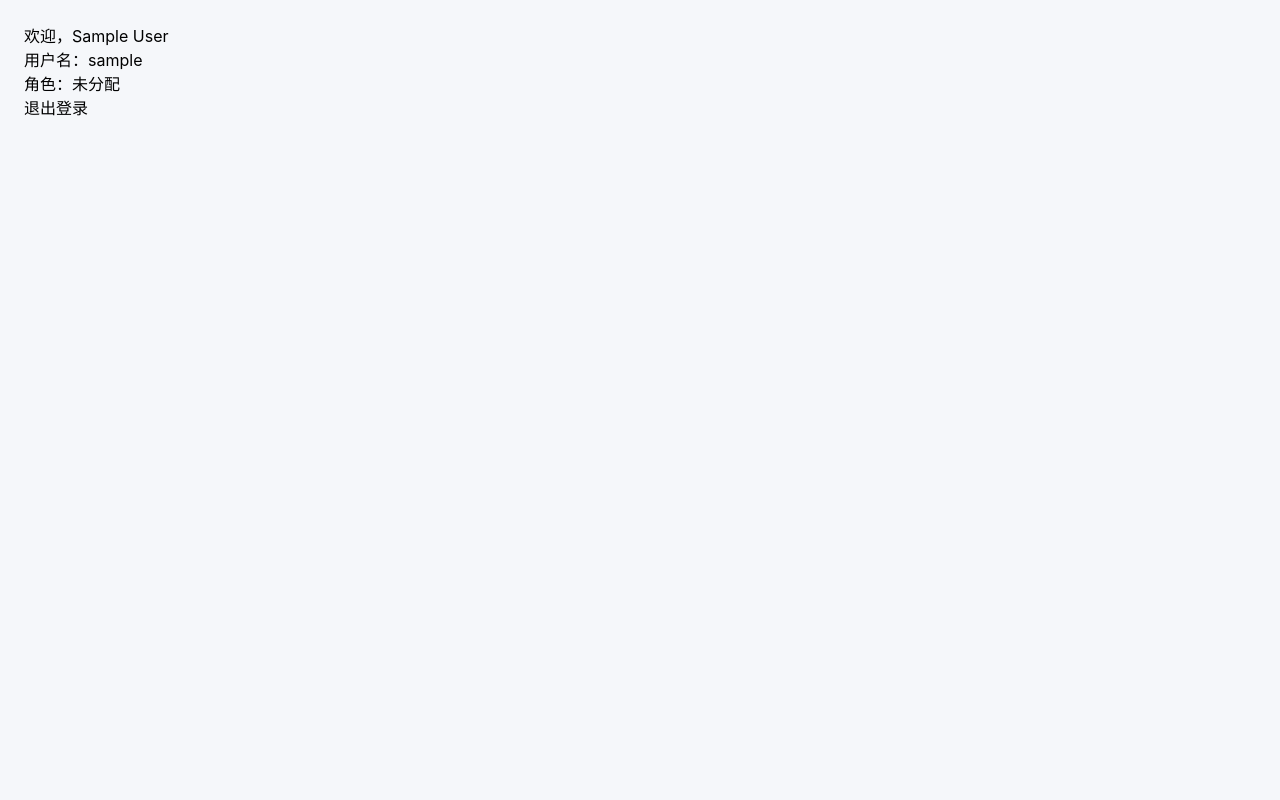
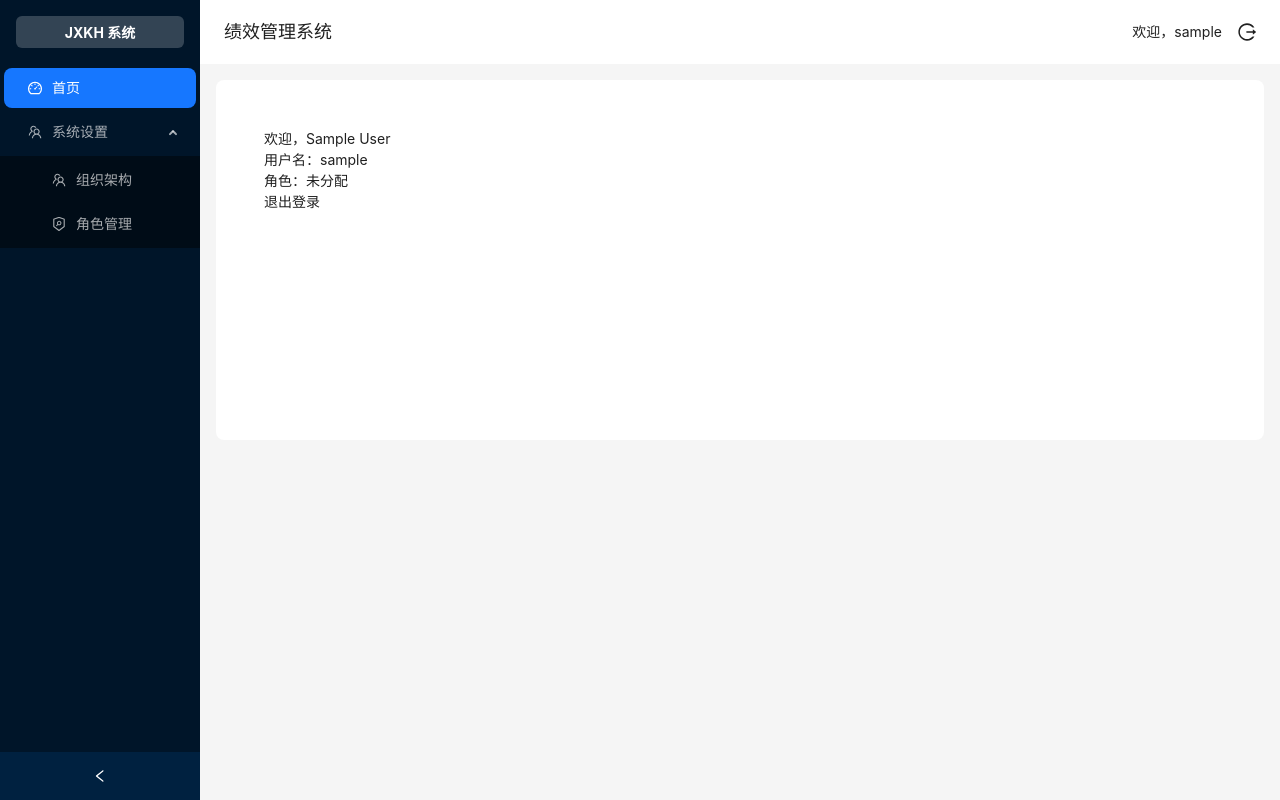
Before and after one commit to multifort/jxkh, a React (Vite) app in the folder frontend/: page / in a window 1280 px wide. Built offline with nearby package versions, Linux system fonts and the light colour scheme; no server answers; sample sign-in values are in the browser's storage.

Commit message:
feat: 添加主布局导航菜单，修复403问题
- 创建 MainLayout 组件，包含侧边栏导航和顶部栏
- 更新路由使用嵌套路由结构
- 添加组织架构和角色管理菜单项
- 前端编译通过

```diff
--- a/frontend/src/App.tsx
+++ b/frontend/src/App.tsx
@@ -1,5 +1,6 @@
 import { BrowserRouter, Routes, Route, Navigate } from 'react-router-dom';
 import LoginPage from './pages/auth/LoginPage';
+import MainLayout from './components/layout/MainLayout';
 import OrgTreePage from './pages/settings/OrgTreePage';
 import RoleManagePage from './pages/settings/RoleManagePage';
 
@@ -40,26 +41,14 @@ function App() {
           path="/"
           element={
             <ProtectedRoute>
-              <HomePage />
+              <MainLayout />
             </ProtectedRoute>
           }
-        />
-        <Route
-          path="/settings/org-tree"
-          element={
-            <ProtectedRoute>
-              <OrgTreePage />
-            </ProtectedRoute>
-          }
-        />
-        <Route
-          path="/settings/roles"
-          element={
-            <ProtectedRoute>
-              <RoleManagePage />
-            </ProtectedRoute>
-          }
-        />
+        >
+          <Route index element={<HomePage />} />
+          <Route path="settings/org-tree" element={<OrgTreePage />} />
+          <Route path="settings/roles" element={<RoleManagePage />} />
+        </Route>
       </Routes>
     </BrowserRouter>
   );
--- /dev/null
+++ b/frontend/src/components/layout/MainLayout.tsx
@@ -0,0 +1,123 @@
+import React from 'react';
+import { Layout, Menu, theme } from 'antd';
+import { Outlet, useNavigate, useLocation } from 'react-router-dom';
+import {
+  DashboardOutlined,
+  TeamOutlined,
+  SecurityScanOutlined,
+  LogoutOutlined,
+} from '@ant-design/icons';
+import type { MenuProps } from 'antd';
+
+const { Header, Sider, Content } = Layout;
+
+const MainLayout: React.FC = () => {
+  const navigate = useNavigate();
+  const location = useLocation();
+  const {
+    token: { colorBgContainer },
+  } = theme.useToken();
+
+  const user = JSON.parse(localStorage.getItem('user') || '{}');
+
+  const handleMenuClick: MenuProps['onClick'] = (e) => {
+    navigate(e.key);
+  };
+
+  const handleLogout = () => {
+    localStorage.clear();
+    navigate('/login');
+  };
+
+  const menuItems: MenuProps['items'] = [
+    {
+      key: '/',
+      icon: <DashboardOutlined />,
+      label: '首页',
+    },
+    {
+      key: '/settings',
+      icon: <TeamOutlined />,
+      label: '系统设置',
+      children: [
+        {
+          key: '/settings/org-tree',
+          icon: <TeamOutlined />,
+          label: '组织架构',
+        },
+        {
+          key: '/settings/roles',
+          icon: <SecurityScanOutlined />,
+          label: '角色管理',
+        },
+      ],
+    },
+  ];
+
+  return (
+    <Layout style={{ minHeight: '100vh' }}>
+      <Sider collapsible>
+        <div
+          style={{
+            height: 32,
+            margin: 16,
+            background: 'rgba(255, 255, 255, 0.2)',
+            borderRadius: 6,
+            display: 'flex',
+            alignItems: 'center',
+            justifyContent: 'center',
+            color: '#fff',
+            fontWeight: 'bold',
+          }}
+        >
+          JXKH 系统
+        </div>
+        <Menu
+          theme="dark"
+          mode="inline"
+          selectedKeys={[location.pathname]}
+          defaultOpenKeys={['/settings']}
+          items={menuItems}
+          onClick={handleMenuClick}
+        />
+      </Sider>
+      <Layout>
+        <Header
+          style={{
+            padding: '0 24px',
+            background: colorBgContainer,
+            display: 'flex',
+            alignItems: 'center',
+            justifyContent: 'space-between',
+          }}
+        >
+          <div style={{ fontSize: 18, fontWeight: 500 }}>
+            绩效管理系统
+          </div>
+          <div style={{ display: 'flex', alignItems: 'center', gap: 16 }}>
+            <span>欢迎，{user.realName || user.username || '用户'}</span>
+            <LogoutOutlined
+              style={{ cursor: 'pointer', fontSize: 18 }}
+              onClick={handleLogout}
+              title="退出登录"
+            />
+          </div>
+        </Header>
+        <Content style={{ margin: '16px' }}>
+          <div
+            style={{
+              padding: 24,
+              minHeight: 360,
+              background: colorBgContainer,
+              borderRadius: 8,
+            }}
+          >
+            <Outlet />
+          </div>
+        </Content>
+      </Layout>
+    </Layout>
+  );
+};
+
+export default MainLayout;
```
